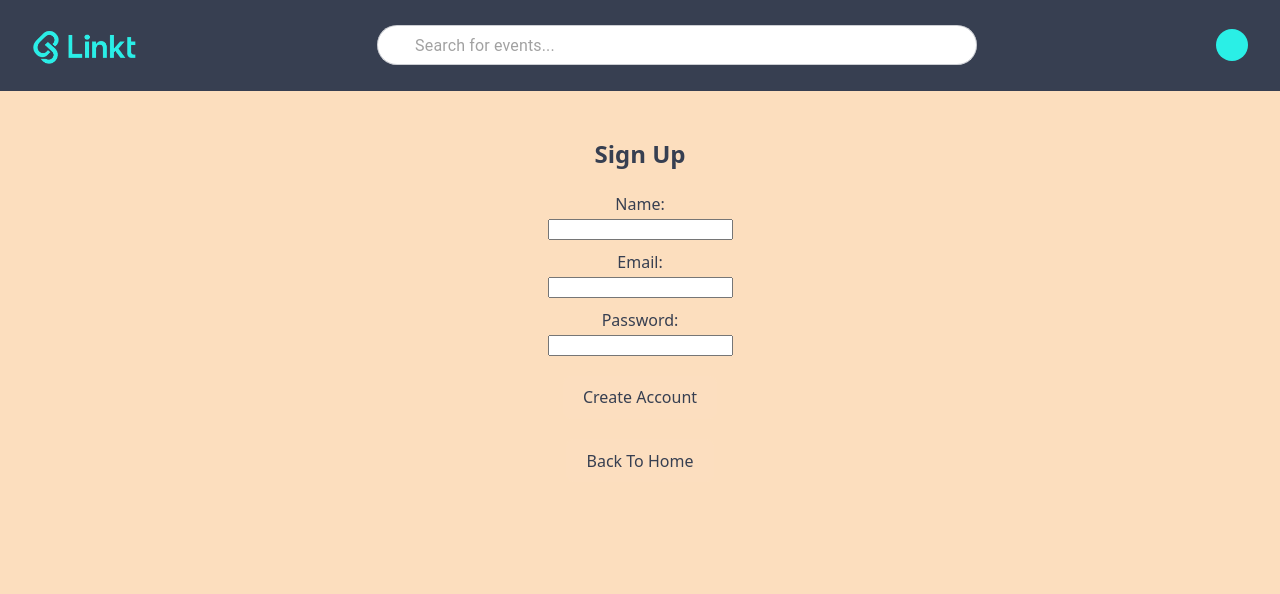
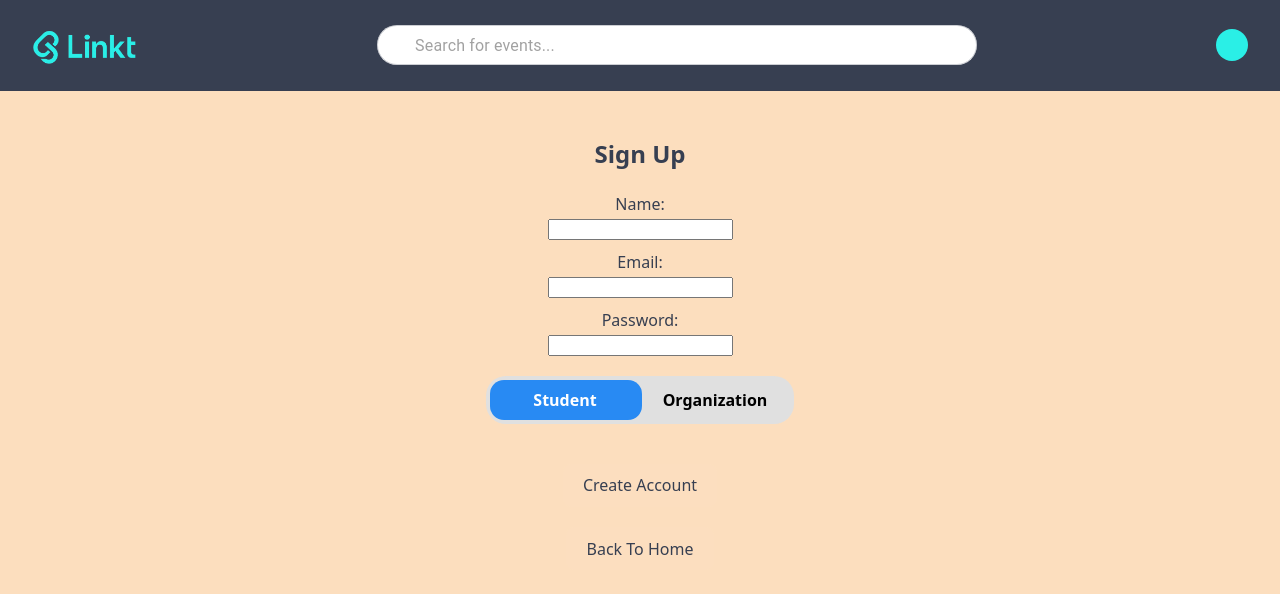
Before and after one commit to RenaudBernier/linkt, a React (Vite) app in the folder frontend/my-react-app/: page /signup in a window 1280 px wide. Shown: the top 594 px of the page. Built offline with nearby package versions, Linux system fonts and the light colour scheme; some icons are missing.

Commit message:
Add toggle button for student and organization options

```diff
--- a/frontend/my-react-app/src/SignUp.tsx
+++ b/frontend/my-react-app/src/SignUp.tsx
@@ -6,6 +6,7 @@ export default function SignUp() {
     //const [lastName, setLastName] = useState('');
     const [email, setEmail] = useState('');
     const [password, setPassword] = useState('');
+    const [userType, setUserType] = useState<'student' | 'org'>('student');
 
     const handleSubmit = (e: React.FormEvent) => {
         e.preventDefault();
@@ -35,7 +36,7 @@ export default function SignUp() {
                         required
                     />
                 </div>
-                <div style={{marginTop: 10}}>
+                <div style={{marginTop: 10, marginBottom: 20}}>
                     <label>Password:</label><br/>
                     <input
                         type="password"
@@ -44,9 +45,67 @@ export default function SignUp() {
                         required
                     />
                 </div>
+                <div style={{
+                    position: 'relative',
+                    width: '100%',
+                    maxWidth: 300,
+                    margin: '0 auto 20px',
+                    height: 40,
+                    borderRadius: 20,
+                    backgroundColor: '#e0e0e0',
+                    display: 'flex',
+                    alignItems: 'center',
+                    justifyContent: 'space-between',
+                    padding: 4
+                }}>
+                    <div
+                        style={{
+                            position: 'absolute',
+                            top: 4,
+                            left: userType === 'student' ? 4 : 'calc(50% - 5px)',
+                            width: 'calc(52% - 8px)',
+                            height: 'calc(100% - 8px)',
+                            backgroundColor: '#288af3',
+                            borderRadius: 14,
+                            transition: 'left 0.3s ease'
+                        }}
+                    />
+                    <button
+                        type="button"
+                        onClick={() => setUserType('student')}
+                        style={{
+                            flex: 1,
+                            zIndex: 1,
+                            background: 'none',
+                            border: 'none',
+                            color: userType === 'student' ? '#fff' : '#000',
+                            fontWeight: 'bold',
+                            cursor: 'pointer',
+                            outline: 'none'
+                        }}
+                    >
+                        Student
+                    </button>
+                    <button
+                        type="button"
+                        onClick={() => setUserType('org')}
+                        style={{
+                            flex: 1,
+                            zIndex: 1,
+                            background: 'none',
+                            border: 'none',
+                            color: userType === 'org' ? '#fff' : '#000',
+                            fontWeight: 'bold',
+                            cursor: 'pointer',
+                            outline: 'none'
+                        }}
+                    >
+                        Organization
+                    </button>
+                </div>
                 <button type="submit" style={{marginTop: 20}}>Create Account</button>
             </form>
-            <button style={{marginTop: 20}} onClick={() => navigate('/')} >
+            <button style={{marginTop: 20}} onClick={() => navigate('/')}>
                 Back To Home
             </button>
         </div>
```
